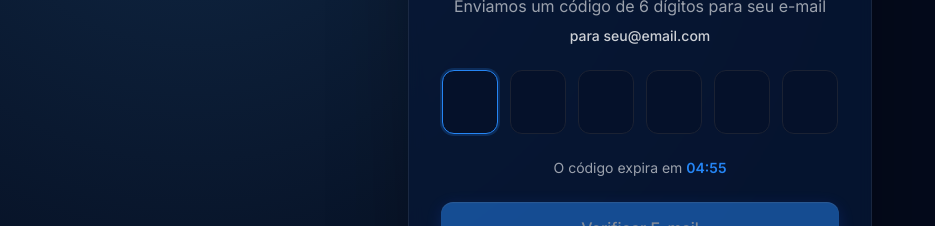
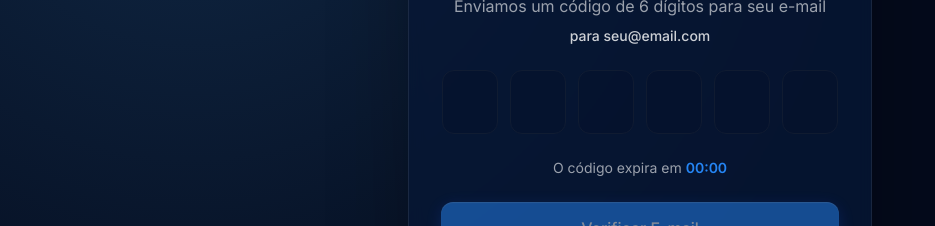
Before and after one commit to VozJusta/VJ.WEB, a Next.js app: page /verificacao/email in a window 1280 px wide. Shown: the part 350-576 px from the top of the page, without its empty margins (0-935 px from the left). Built offline with nearby package versions, Linux system fonts and the light colour scheme; no server answers.

Commit message:
fix(verification): remove auto-send on mount to prevent duplicate email requests

```diff
--- a/src/features/auth/verification/verification-form.tsx
+++ b/src/features/auth/verification/verification-form.tsx
@@ -74,8 +74,9 @@ export function VerificationForm({ config, onVerified, onBack }: VerificationFor
       return;
     }
 
-    void sendCode();
-  }, [config.contact, flowType, sendCode]);
+    setCanResend(true);
+    setTimeLeft(0);
+  }, [config.contact, flowType]);
 
   useEffect(() => {
     if (timeLeft <= 0) {
```
